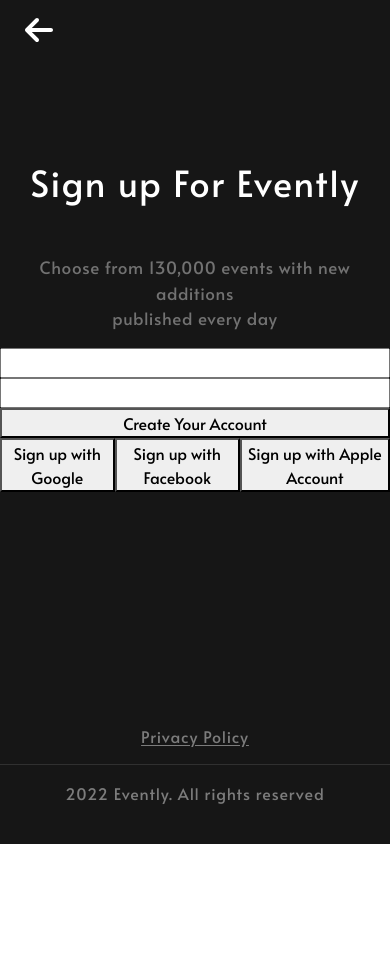
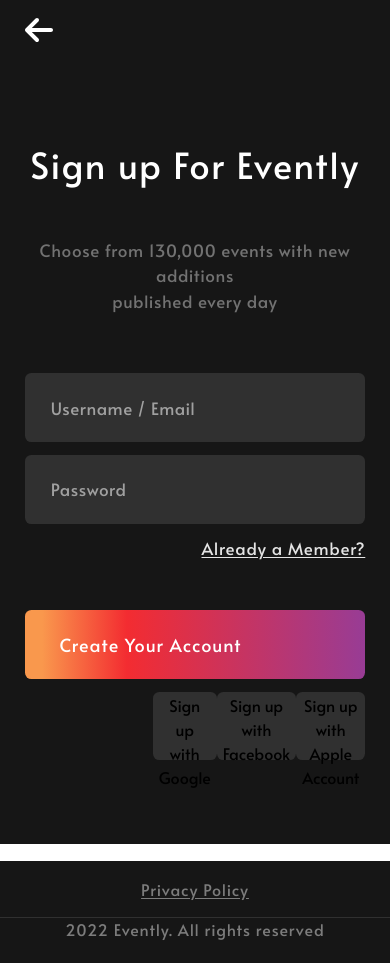
Before and after one commit to FakeTicTac/Eventy-Vue, a Vue app in the folder eventy-vue/: page /signup in a window 390 px wide. Before the commit the page ends 844 px from the top, so only its background shows below. Built offline with nearby package versions, Linux system fonts and the light colour scheme.

Commit message:
Designing Signup Page (Main Layouy and Colors)

```diff
--- a/eventy-vue/src/assets/css/variables.css
+++ b/eventy-vue/src/assets/css/variables.css
@@ -5,6 +5,8 @@
     --text-primary: #FFFFFF;
     --text-secondary: #7C7C7C;
     --text-tertiary: #727272;
+    --text-helpers: #E4E4E4;
+    --text-placeholder: #A0A0A0 ;
     --base-gradient: linear-gradient(to right, #F9984D 5%, #F32C31 30%, #983C95);
 
     --base-font-family: 'Alata', sans-serif;
--- a/eventy-vue/src/views/Account/Signup.vue
+++ b/eventy-vue/src/views/Account/Signup.vue
@@ -14,16 +14,21 @@
 
       <div class="input__container">
         <div class="input__fields">
-          <input class="field" type="text" />
-          <input class="field" type="text" />
-          <button>Create Your Account</button>
+          <input class="field" type="text" placeholder="Username / Email" />
+          <input class="field" type="text" placeholder="Password" />
+          <span class="already-member-sm">Already a Member?</span>
+          <button class="field input__submit">
+            <span class="text">Create Your Account</span>
+          </button>
         </div>
         <div class="social__signup">
-          <button>Sign up with Google</button>
-          <button>Sign up with Facebook</button>
-          <button>Sign up with Apple Account</button>
+          <button class="field">Sign up with Google</button>
+          <button class="field">Sign up with Facebook</button>
+          <button class="field">Sign up with Apple Account</button>
         </div>
       </div>
+
+      <span style="margin-top: 4rem">Already a Member?</span>
 
     </div>
 
@@ -51,22 +56,24 @@
     background: var(--background-primary);
     color: var(--text-primary);
     font-family: var(--base-font-family);
+    letter-spacing: var(--base-letter-spacing);
   }
 
   .signup__container {
+    display: flex;
+    flex-direction: column;
     flex: 1 1 auto;
+    align-items: center;
+    justify-content: center;
   }
 
   .signup__description-block {
     display:flex;
     flex-direction: column;
-    margin-top: 4.5rem;
     text-align: center;
-    color: var(--text-primary);
   }
 
   .description-block__action {
-    margin-top: 1.1rem;
     font-size: 36px;
     letter-spacing: 0.11rem;
   }
@@ -80,17 +87,55 @@
   .input__container {
     display: flex;
     flex-direction: row;
+    justify-content: center;
   }
 
   .input__fields {
     display: flex;
     flex-direction: column;
+    align-items:center;
   }
 
   .social__signup {
-      display: flex;
-      flex-direction: column;
-    }
+    display: flex;
+    flex-direction: column;
+    margin-left: 8rem;
+  }
+
+  .field {
+    width: 20rem;
+    height: 4.3rem;
+    margin-bottom: 0.8rem;
+    background: var(--background-secondary);
+    border-radius: 0.4rem;
+    border: none;
+    outline: none;
+  }
+
+  ::placeholder {
+    padding-left: 1.5rem;
+    font-size: 17px;
+    letter-spacing: 0.04rem;
+    color: var(--text-placeholder);
+  }
+
+  .already-member-sm {
+    display: none;
+  }
+
+  .input__submit {
+    background: var(--base-gradient);
+    color: var(--text-primary);
+    text-align: start;
+    font-size: 18px;
+    letter-spacing: var(--base-letter-spacing);
+    outline: none;
+  }
+
+  .input__submit > .text {
+    padding-left: 1.8rem;
+  }
+
 
   @media only screen and (max-width: 768px) {
 
@@ -109,12 +154,43 @@
 
     .input__container {
       flex-direction: column;
+      margin-top: 2.7rem;
+      margin-left: 2.2rem;
+      margin-right: 2.2rem;
     }
 
     .social__signup {
       display: flex;
       flex-direction: row;
     }
+
+    .field {
+      width: 100%;
+    }
+
+    .already-member-sm {
+      display: block;
+      width: 100%;
+      text-align: end;
+      font-family: var(--base-font-family);
+      letter-spacing: 0.05rem;
+      font-size: 17px;
+      color: var(--text-helpers);
+      font-weight: 400;
+      text-decoration: underline;
+      text-underline-offset: 0.1rem;
+    }
+
+    .input__submit {
+      width: 100%;
+      margin-top: 3rem;
+    }
+  }
+
+  @media (max-height: 740px) and (min-width: 769px) {
+    .signup__description-block {
+
+    }
   }
 
 </style>
```
